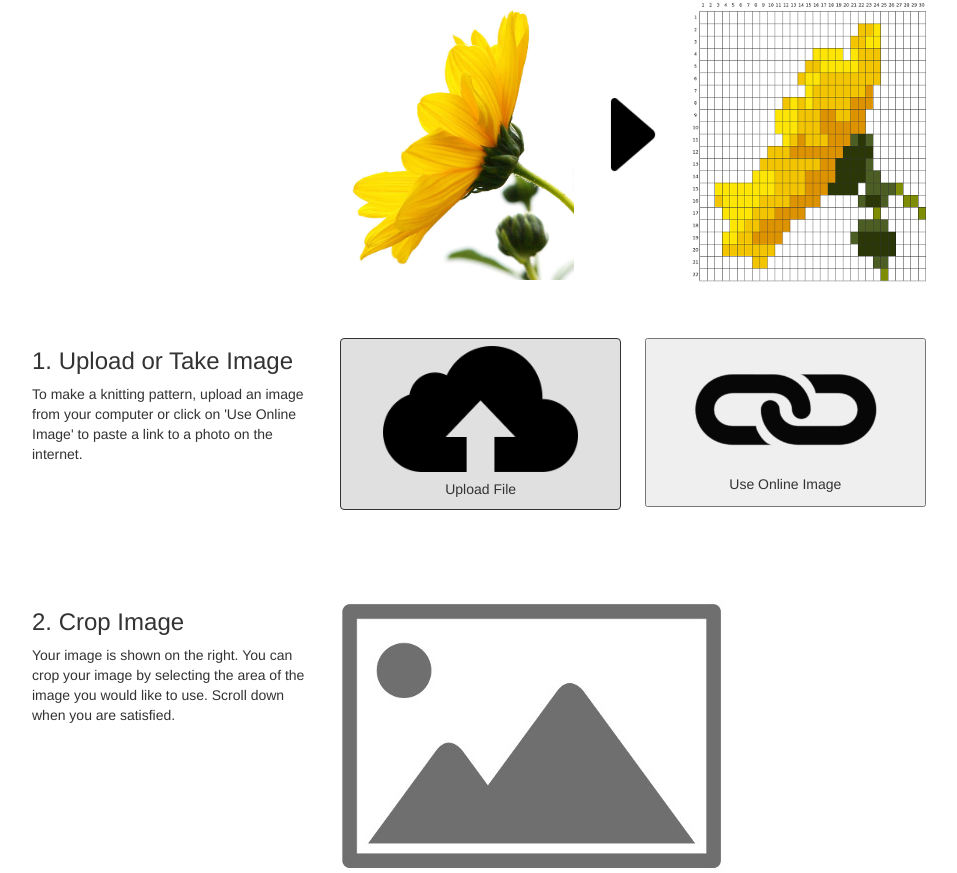
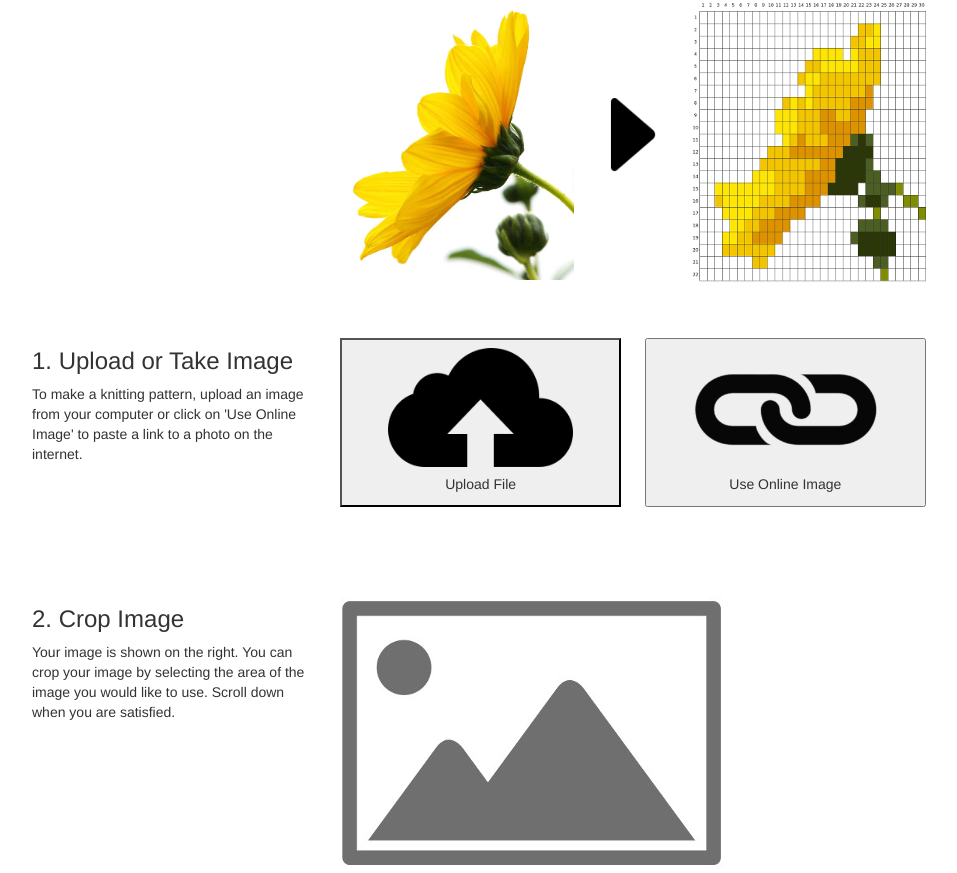
Before and after one commit to arnfred/Knitwit, a Flask app: page / in a window 1280 px wide. Shown: the part 429-1302 px from the top of the page, without its empty margins (32-989 px from the left). Run offline with Flask 3, Linux system fonts and the light colour scheme; parts of the project's set-up code (start-up, migrations or seed data) failed here and were passed over; some libraries are stand-ins or nearby versions.

Commit message:
Match upload label styling to native button appearance
Co-Authored-By: Claude Opus 4.6 (1M context) <noreply@anthropic.com>

```diff
--- a/static/main.css
+++ b/static/main.css
@@ -129,11 +129,14 @@ p#upload-msg {
 #upload-image {
     cursor: pointer;
     display: inline-block;
-    background-color: #e0e0e0;
-    border: 1px solid #333;
-    border-radius: 4px;
     text-align: center;
     font-weight: normal;
+    appearance: none;
+    background-color: buttonface;
+    border: 2px outset buttonborder;
+    border-radius: 0;
+    padding: 1px 6px;
+    box-sizing: border-box;
 }
 
 #upload-image img {
```
